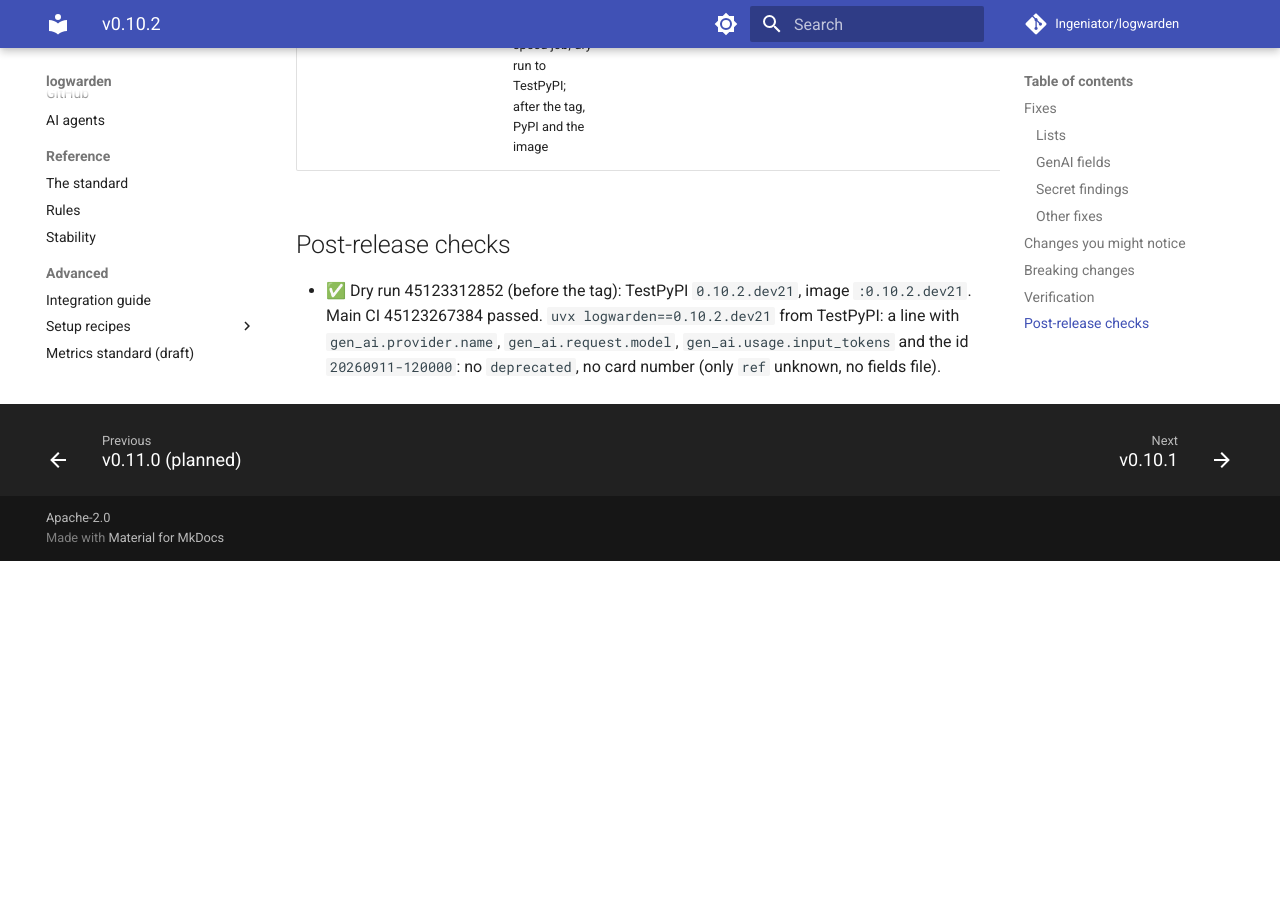
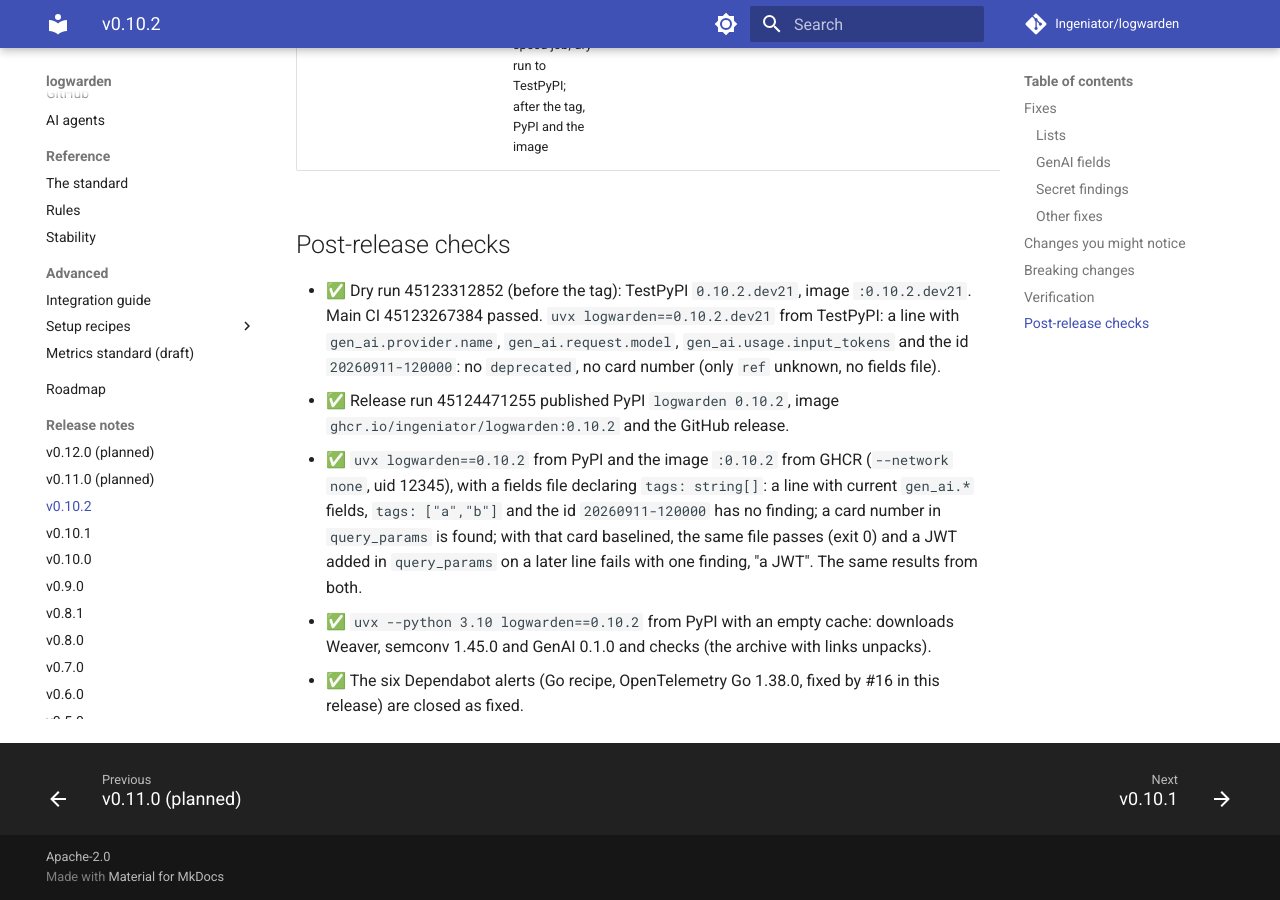
Before and after one commit to Ingeniator/logwarden, an MkDocs documentation site: the page built from docs/releases/v0.10.2.md, in a window 1280 px wide and 900 px high, scrolled down 11087 px. Built offline with MkDocs 1.6.1 and Material for MkDocs 9.7.7, drawn with Linux system fonts in a browser that asks for light colours; comment, search, counter and statistics services are not loaded; before the commit the page ends 11648 px from its top, so only the background shows below that.

Commit message:
v0.10.2 notes: post-release checks
Co-Authored-By: Claude Opus 5.5 <noreply@anthropic.com>
Claude-Session: https://claude.ai/code/session_01GHV8Tch3wUVMey3AfAo9q9

```diff
--- a/docs/releases/v0.10.2.md
+++ b/docs/releases/v0.10.2.md
@@ -163,3 +163,7 @@
 ## Post-release checks
 
 - ✅ Dry run 45123312852 (before the tag): TestPyPI `0.10.2.dev21`, image `:0.10.2.dev21`. Main CI 45123267384 passed. `uvx logwarden==0.10.2.dev21` from TestPyPI: a line with `gen_ai.provider.name`, `gen_ai.request.model`, `gen_ai.usage.input_tokens` and the id `20260911-120000`: no `deprecated`, no card number (only `ref` unknown, no fields file).
+- ✅ Release run 45124471255 published PyPI `logwarden 0.10.2`, image `ghcr.io/ingeniator/logwarden:0.10.2` and the GitHub release.
+- ✅ `uvx logwarden==0.10.2` from PyPI and the image `:0.10.2` from GHCR (`--network none`, uid 12345), with a fields file declaring `tags: string[]`: a line with current `gen_ai.*` fields, `tags: ["a","b"]` and the id `20260911-120000` has no finding; a card number in `query_params` is found; with that card baselined, the same file passes (exit 0) and a JWT added in `query_params` on a later line fails with one finding, "a JWT". The same results from both.
+- ✅ `uvx --python 3.10 logwarden==0.10.2` from PyPI with an empty cache: downloads Weaver, semconv 1.45.0 and GenAI 0.1.0 and checks (the archive with links unpacks).
+- ✅ The six Dependabot alerts (Go recipe, OpenTelemetry Go 1.38.0, fixed by #16 in this release) are closed as fixed.
```
